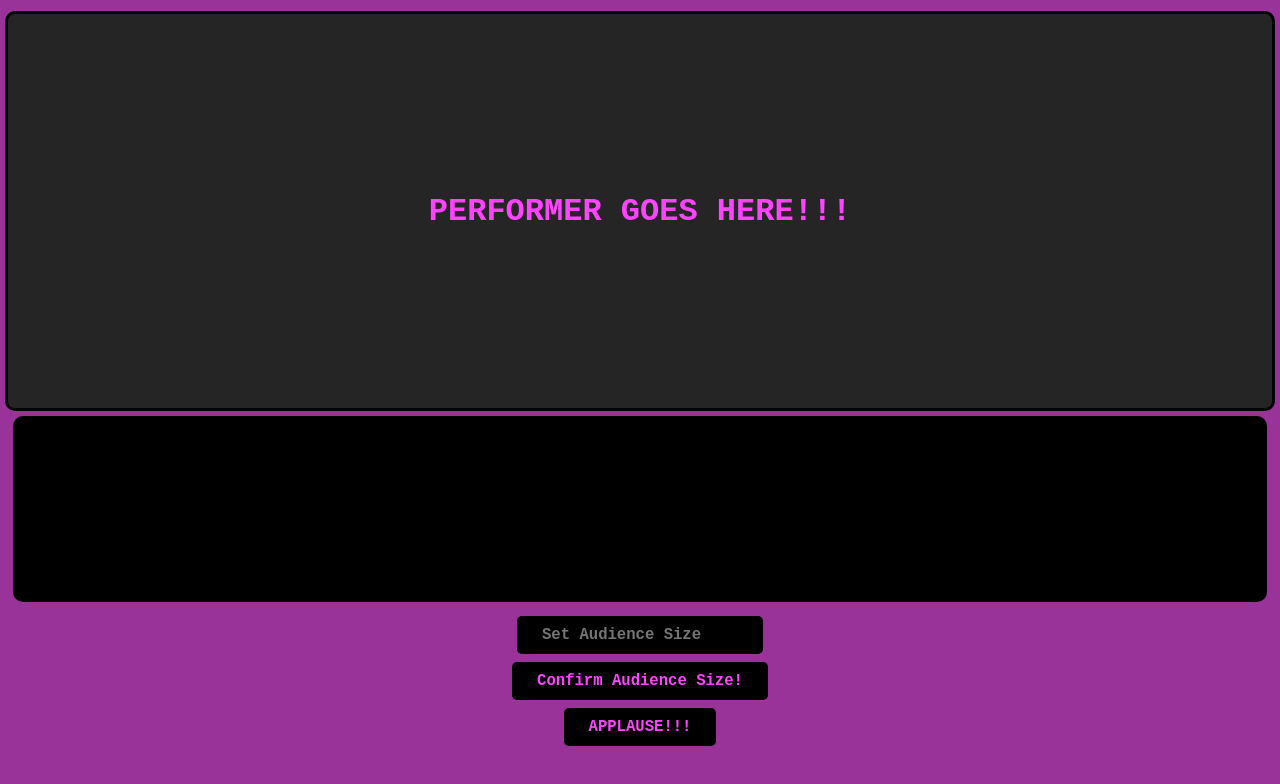
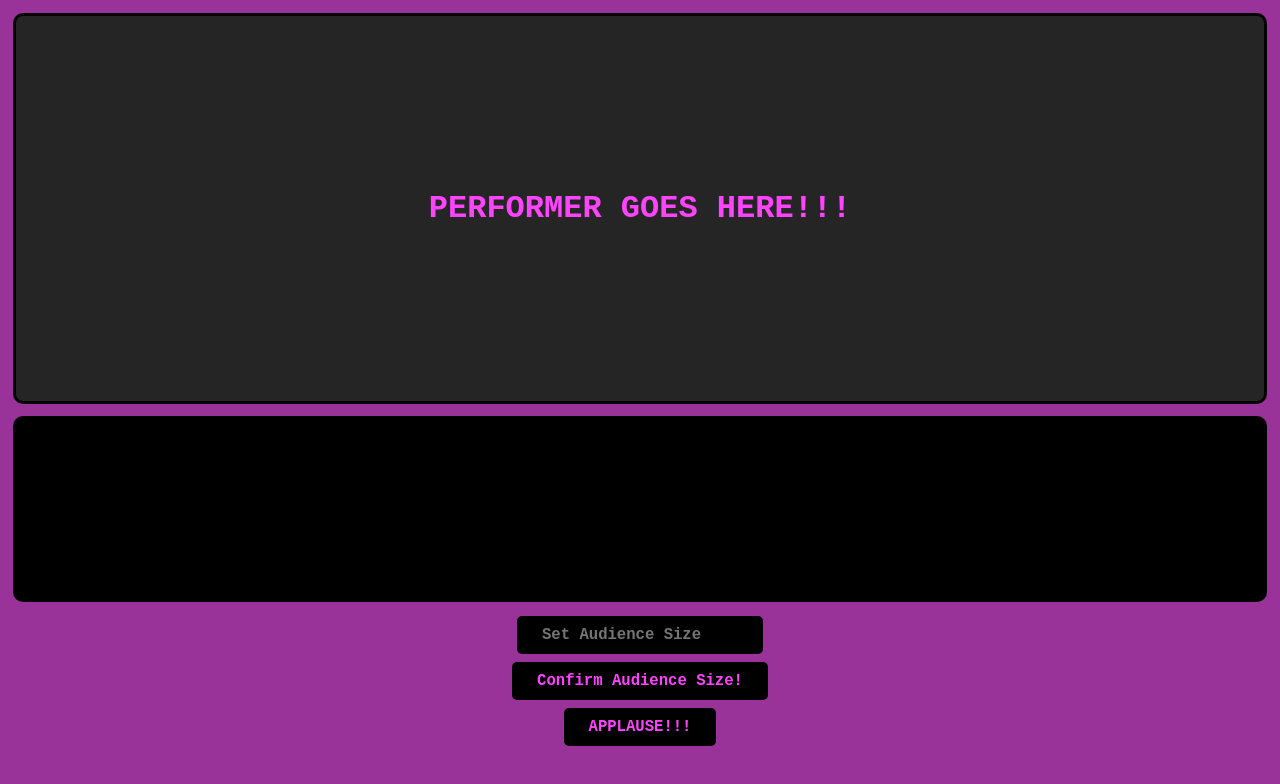
Before and after one commit to TomoFromEarth/applause-idea, a plain HTML site: page index.html in a window 1280 px wide. Drawn offline with Linux system fonts and the light colour scheme.

Commit message:
fixed some sizing on containers

```diff
--- a/style.css
+++ b/style.css
@@ -20,7 +20,7 @@
   height: 25rem;
   border-radius: 10px;
   border: 3px solid black;
-  margin: 5px;
+  margin: 1%;
   background-color: rgb(37, 37, 37);
   font-size: 2rem;
   font-family: monospace;
```
